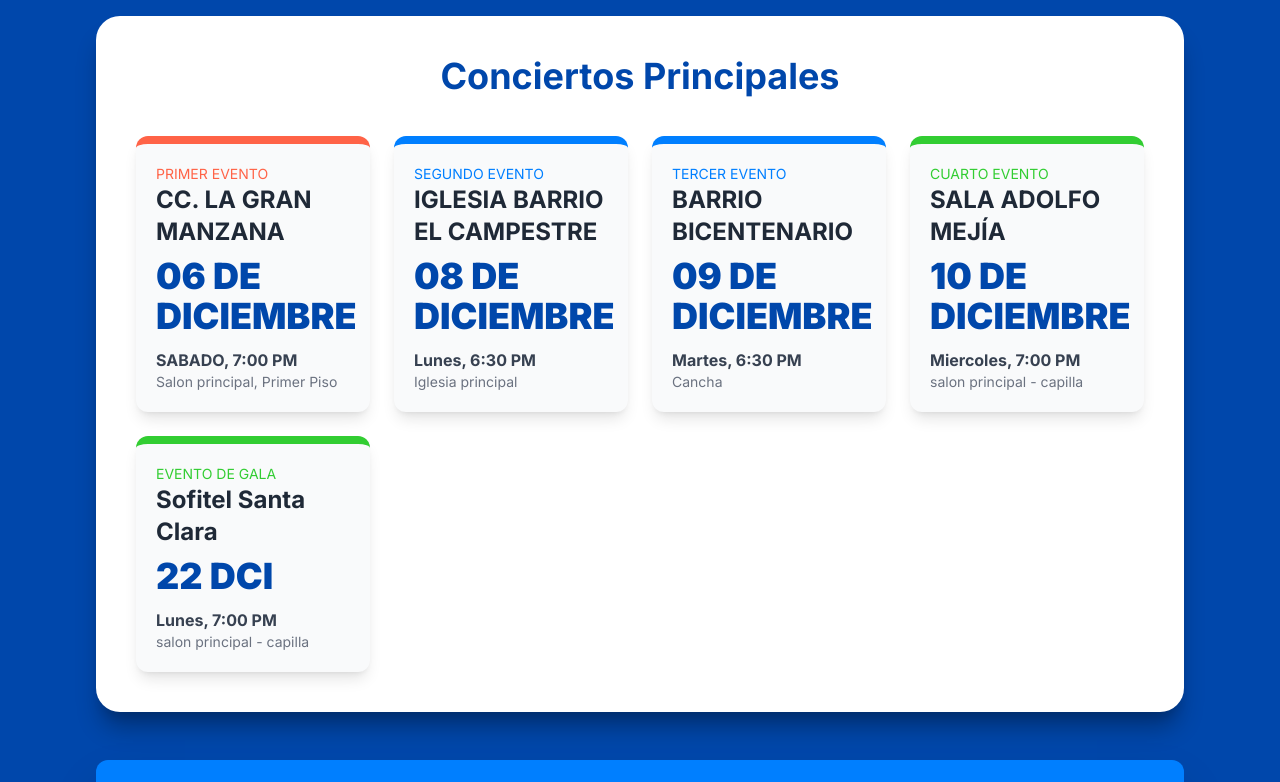
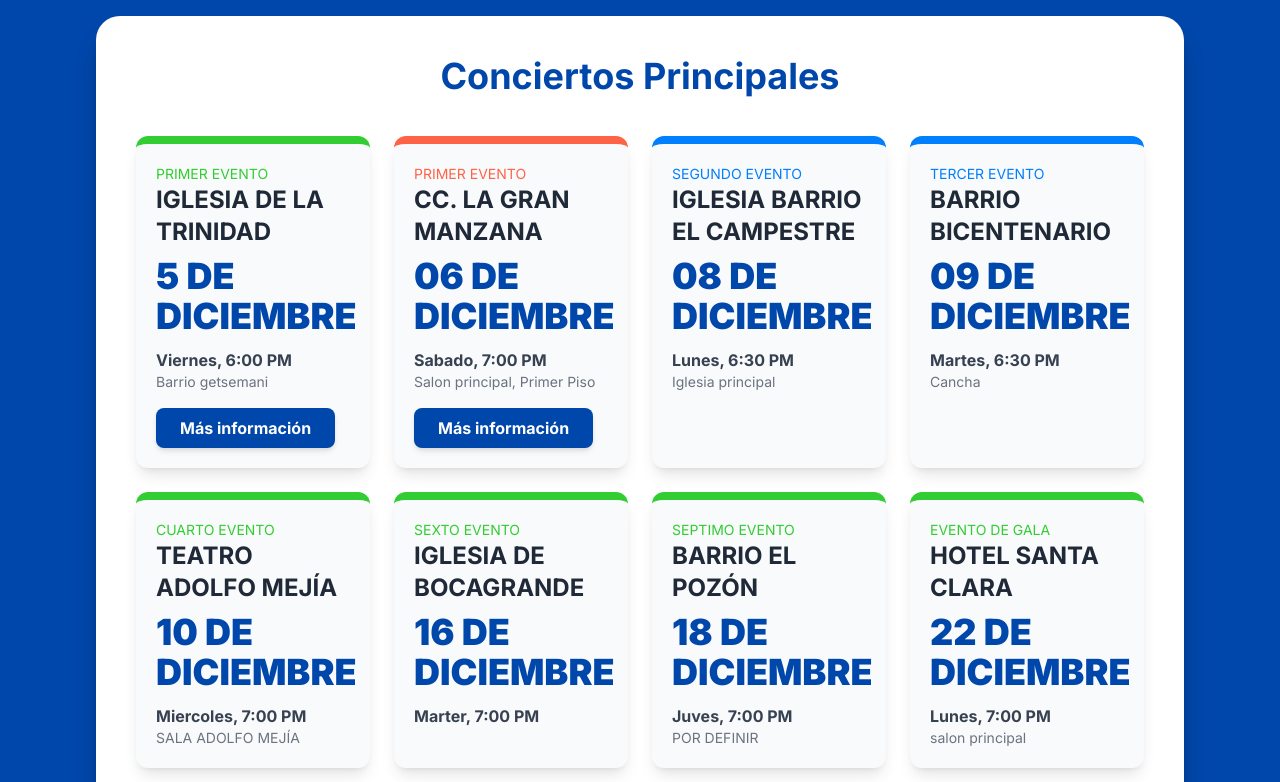
Before and after one commit to holmersilvapava/holmersilvapava, a plain HTML site: page index.html in a window 1280 px wide. Shown: the part 320-1102 px from the top of the page. Drawn offline with nearby package versions, Linux system fonts and the light colour scheme.

Commit message:
Update index.html

```diff
--- a/index.html
+++ b/index.html
@@ -51,16 +51,33 @@
 
             <div class="grid grid-cols-1 md:grid-cols-2 lg:grid-cols-4 gap-6">
 
-                <!-- Concierto 1 -->
+                 <!-- Concierto 1 (Gala) -->
+                <div class="concert-card p-5 rounded-xl bg-gray-50 border-t-8 border-[#32CD32] shadow-lg">
+                    <p class="text-sm font-light text-[#32CD32]">PRIMER EVENTO</p>
+                    <h3 class="text-2xl font-bold mb-2">IGLESIA DE LA TRINIDAD</h3>
+                    <p class="text-4xl font-extrabold text-[#0047AB] mb-3">5 DE DICIEMBRE</p>
+                    <p class="text-base text-gray-700 font-semibold">Viernes, 6:00 PM</p>
+                    <p class="text-sm text-gray-500">Barrio getsemani</p>
+                    <a href="1.html"
+                    role="button"
+                    class="inline-block mt-4 px-6 py-2 bg-[#0047AB] text-white font-bold rounded-lg hover:bg-blue-700 transition duration-300 shadow-md">
+                    Más información</a>
+                </div>
+
+                <!-- Concierto 2 -->
                 <div class="concert-card p-5 rounded-xl bg-gray-50 border-t-8 border-[#FF6347] shadow-lg">
                     <p class="text-sm font-light text-[#FF6347]">PRIMER EVENTO</p>
                     <h3 class="text-2xl font-bold mb-2">CC. LA GRAN MANZANA</h3>
                     <p class="text-4xl font-extrabold text-[#0047AB] mb-3">06 DE DICIEMBRE</p>
-                    <p class="text-base text-gray-700 font-semibold">SABADO, 7:00 PM</p>
+                    <p class="text-base text-gray-700 font-semibold">Sabado, 7:00 PM</p>
                     <p class="text-sm text-gray-500">Salon principal, Primer Piso</p>
+                    <a href="LA_GRAN_MANZANA.html"
+                    role="button"
+                    class="inline-block mt-4 px-6 py-2 bg-[#0047AB] text-white font-bold rounded-lg hover:bg-blue-700 transition duration-300 shadow-md">
+                    Más información</a>
                 </div>
 
-                <!-- Concierto 2 -->
+                <!-- Concierto 3 -->
                 <div class="concert-card p-5 rounded-xl bg-gray-50 border-t-8 border-[#007FFF] shadow-lg">
                     <p class="text-sm font-light text-[#007FFF]">SEGUNDO EVENTO</p>
                     <h3 class="text-2xl font-bold mb-2">IGLESIA BARRIO EL CAMPESTRE</h3>
@@ -69,7 +86,7 @@
                     <p class="text-sm text-gray-500">Iglesia principal</p>
                 </div>
 
-                <!-- Concierto 3 -->
+                <!-- Concierto 4 -->
   <div class="concert-card p-5 rounded-xl bg-gray-50 border-t-8 border-[#007FFF] shadow-lg">
                     <p class="text-sm font-light text-[#007FFF]">TERCER EVENTO</p>
                     <h3 class="text-2xl font-bold mb-2">BARRIO BICENTENARIO</h3>
@@ -78,22 +95,39 @@
                     <p class="text-sm text-gray-500">Cancha</p>
                 </div>
 
-                                <!-- Concierto 4 (Gala) -->
+                <!-- Concierto 5  -->
                 <div class="concert-card p-5 rounded-xl bg-gray-50 border-t-8 border-[#32CD32] shadow-lg">
                     <p class="text-sm font-light text-[#32CD32]">CUARTO EVENTO</p>
-                    <h3 class="text-2xl font-bold mb-2">SALA ADOLFO MEJÍA</h3>
+                    <h3 class="text-2xl font-bold mb-2">TEATRO ADOLFO MEJÍA</h3>
                     <p class="text-4xl font-extrabold text-[#0047AB] mb-3">10 DE DICIEMBRE</p>
                     <p class="text-base text-gray-700 font-semibold">Miercoles, 7:00 PM</p>
-                    <p class="text-sm text-gray-500">salon principal - capilla</p>
+                    <p class="text-sm text-gray-500">SALA ADOLFO MEJÍA</p>
                 </div>
 
-                <!-- Concierto 5 (Gala) -->
+                <!-- Concierto 6  -->
+                <div class="concert-card p-5 rounded-xl bg-gray-50 border-t-8 border-[#32CD32] shadow-lg">
+                    <p class="text-sm font-light text-[#32CD32]">SEXTO EVENTO</p>
+                    <h3 class="text-2xl font-bold mb-2">IGLESIA DE BOCAGRANDE</h3>
+                    <p class="text-4xl font-extrabold text-[#0047AB] mb-3">16 DE DICIEMBRE</p>
+                    <p class="text-base text-gray-700 font-semibold">Marter, 7:00 PM</p>
+                </div>
+
+                 <!-- Concierto 7  -->
+                <div class="concert-card p-5 rounded-xl bg-gray-50 border-t-8 border-[#32CD32] shadow-lg">
+                    <p class="text-sm font-light text-[#32CD32]">SEPTIMO EVENTO</p>
+                    <h3 class="text-2xl font-bold mb-2">BARRIO EL POZÓN</h3>
+                    <p class="text-4xl font-extrabold text-[#0047AB] mb-3">18 DE DICIEMBRE</p>
+                    <p class="text-base text-gray-700 font-semibold">Juves, 7:00 PM</p>
+                    <p class="text-sm text-gray-500">POR DEFINIR</p>
+                </div>
+
+                <!-- Concierto 8 (Gala) -->
                 <div class="concert-card p-5 rounded-xl bg-gray-50 border-t-8 border-[#32CD32] shadow-lg">
                     <p class="text-sm font-light text-[#32CD32]">EVENTO DE GALA</p>
-                    <h3 class="text-2xl font-bold mb-2">Sofitel Santa Clara</h3>
-                    <p class="text-4xl font-extrabold text-[#0047AB] mb-3">22 DCI</p>
+                    <h3 class="text-2xl font-bold mb-2">HOTEL SANTA CLARA</h3>
+                    <p class="text-4xl font-extrabold text-[#0047AB] mb-3">22 DE DICIEMBRE</p>
                     <p class="text-base text-gray-700 font-semibold">Lunes, 7:00 PM</p>
-                    <p class="text-sm text-gray-500">salon principal - capilla</p>
+                    <p class="text-sm text-gray-500">salon principal</p>
                 </div>
             </div>
         </section>
```
